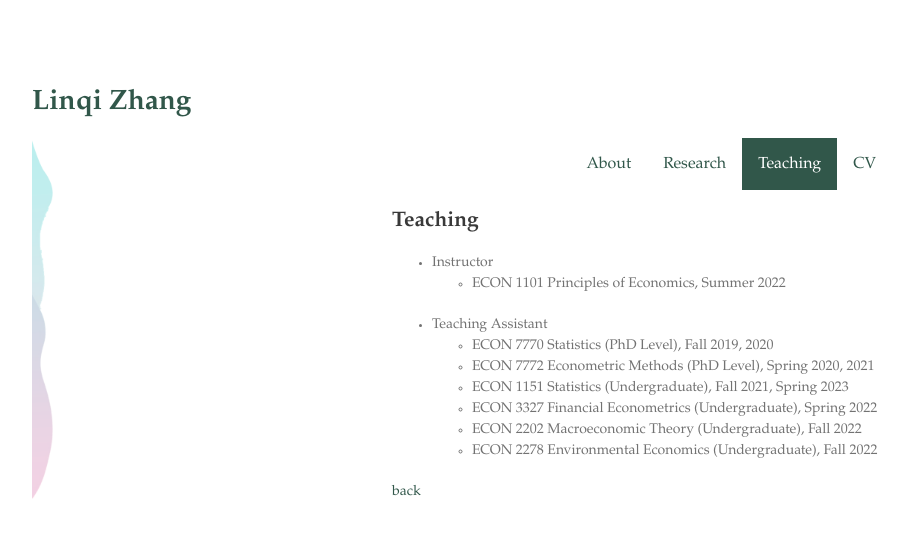
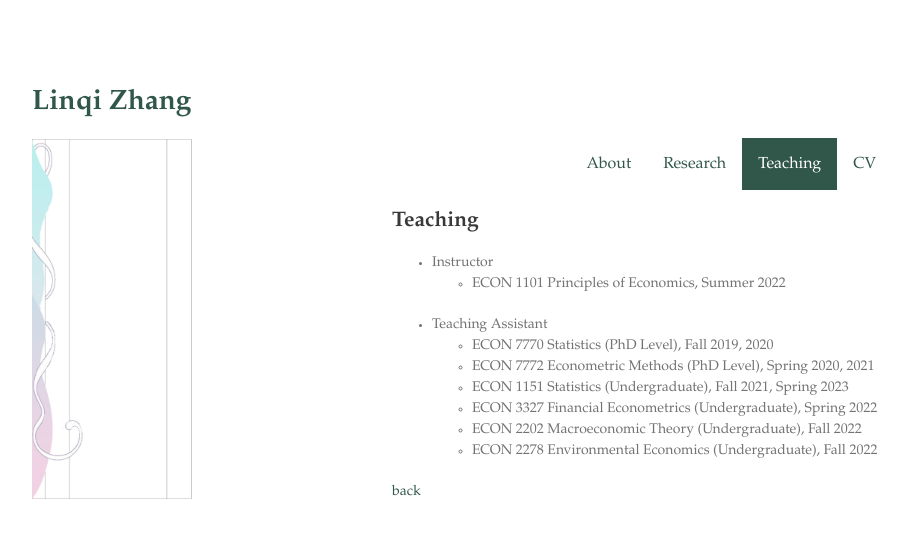
Before and after one commit to zhanglinqi/zhanglinqi.github.io, a Jekyll site: the page built from teaching.md, in a window 1280 px wide. Shown: the top 538 px of the page, without its empty margins (178-1086 px from the left). Built offline with Jekyll 4.4.1, drawn with Linux system fonts in a browser that asks for light colours; our own code applies the rules of GitHub Pages for plain Markdown files.

Commit message:
update layout

```diff
--- a/_layouts/teaching.html
+++ b/_layouts/teaching.html
@@ -17,7 +17,7 @@
         <h1><a href="{{ "/" | absolute_url }}">{{ site.title | default: site.github.repository_name }}</a></h1>
 
         <!-- {% if site.logo %} -->
-          <img src="assets/img/deco5.png" />
+          <img src="assets/img/deco9.png" />
           <p>
             <em>
               <small>
```
Also changed, not shown: assets/img/deco9.png (added).
